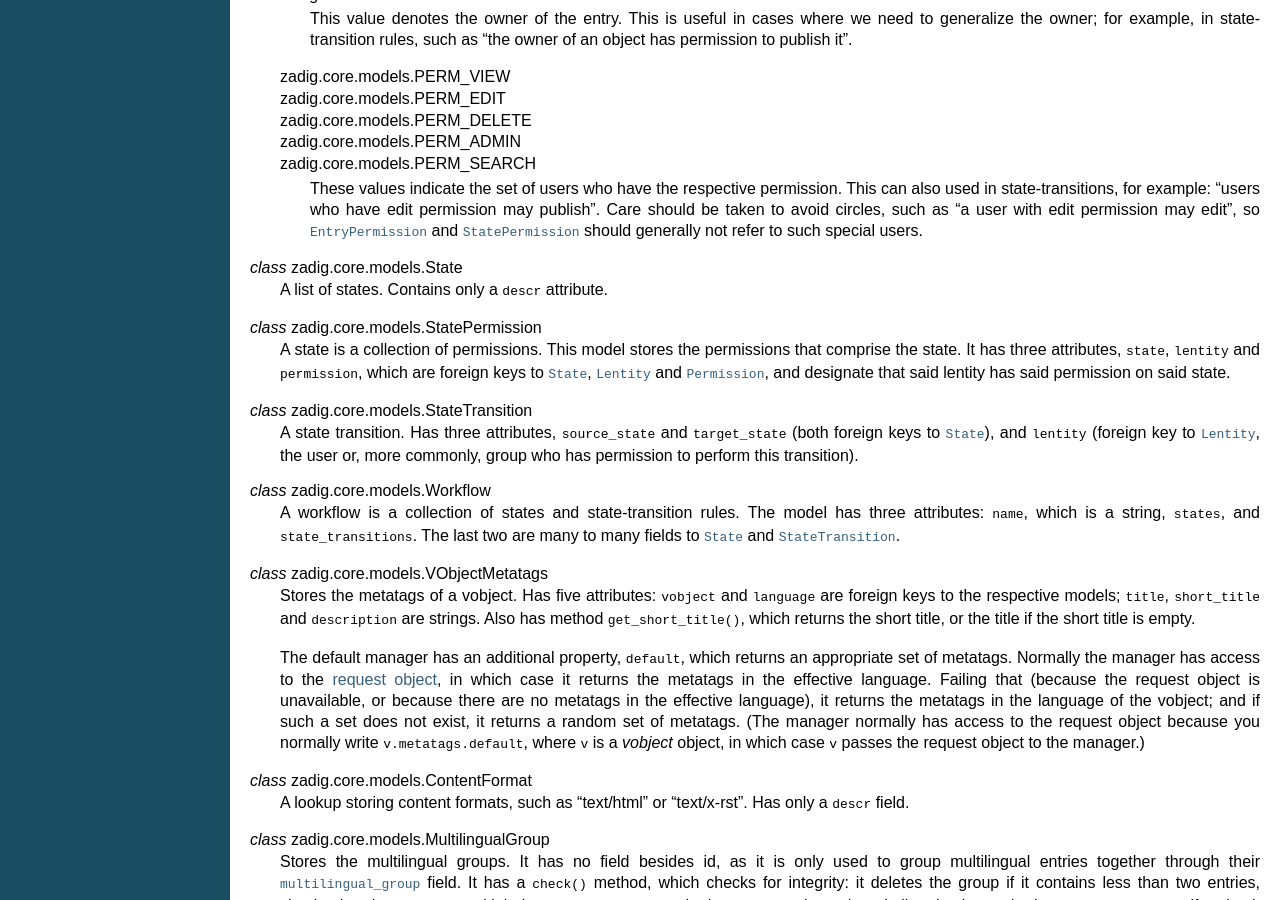
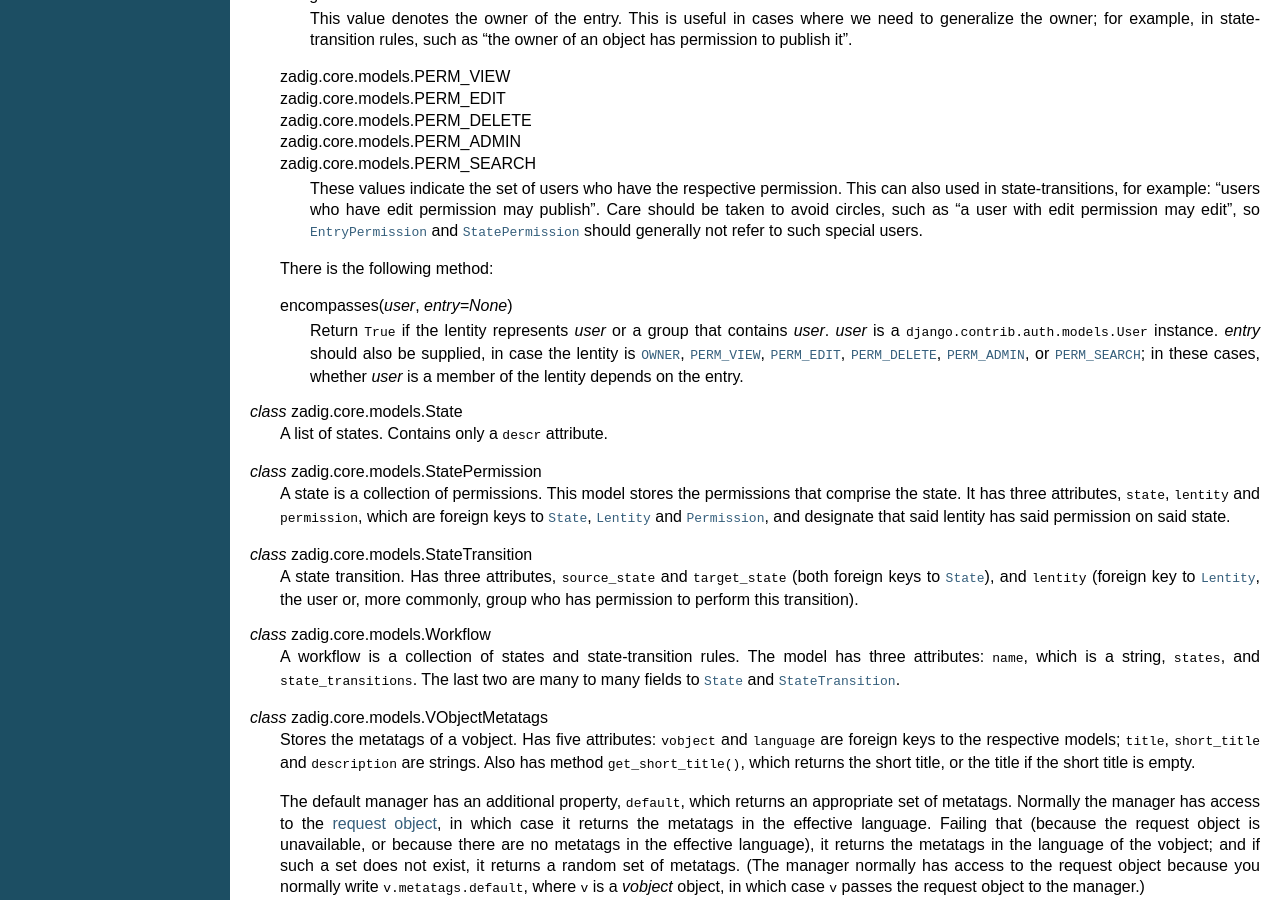
Before and after one commit to aptiko/zadig, a Sphinx documentation site: the page built from docs/api.txt, in a window 1280 px wide and 900 px high, scrolled down 6340 px. Built offline with Sphinx 7.4.7, drawn with Linux system fonts in a browser that asks for light colours; some of the changed text lies outside the part shown.

Commit message:
Documented Lentity.encompasses()

```diff
--- a/docs/api.txt
+++ b/docs/api.txt
@@ -564,6 +564,22 @@ Other core models
       :class:`~zadig.core.models.StatePermission` should generally not
       refer to such special users.
 
+   There is the following method:
+
+   .. method:: zadig.core.models.Lentity.encompasses(user, entry=None)
+
+      Return :const:`True` if the lentity represents *user* or a group
+      that contains *user*. *user* is a
+      :class:`django.contrib.auth.models.User` instance. *entry*
+      should also be supplied, in case the lentity is
+      :const:`~zadig.core.models.OWNER`,
+      :const:`~zadig.core.models.PERM_VIEW`,
+      :const:`~zadig.core.models.PERM_EDIT`,
+      :const:`~zadig.core.models.PERM_DELETE`,
+      :const:`~zadig.core.models.PERM_ADMIN`, or
+      :const:`~zadig.core.models.PERM_SEARCH`; in these cases, whether
+      *user* is a member of the lentity depends on the entry.
+
 .. class:: zadig.core.models.State
 
    A list of states. Contains only a :attr:`descr` attribute.
```
